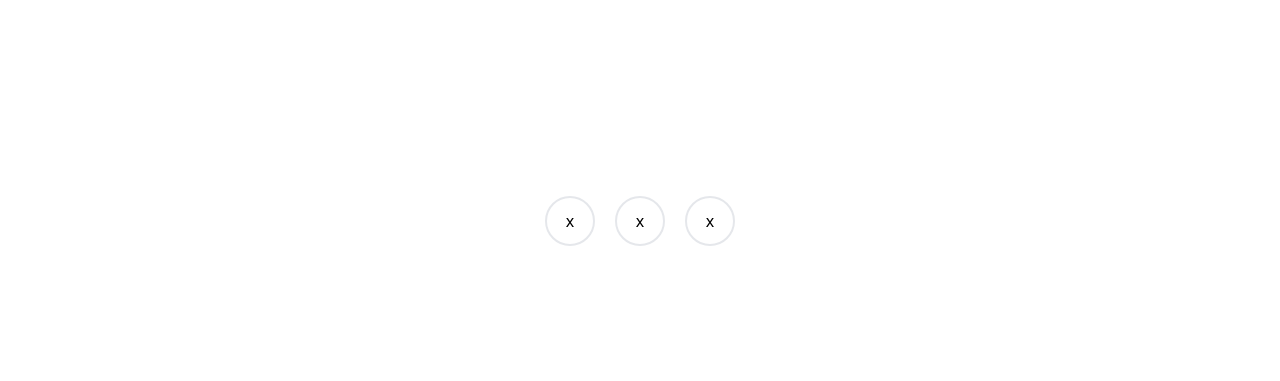
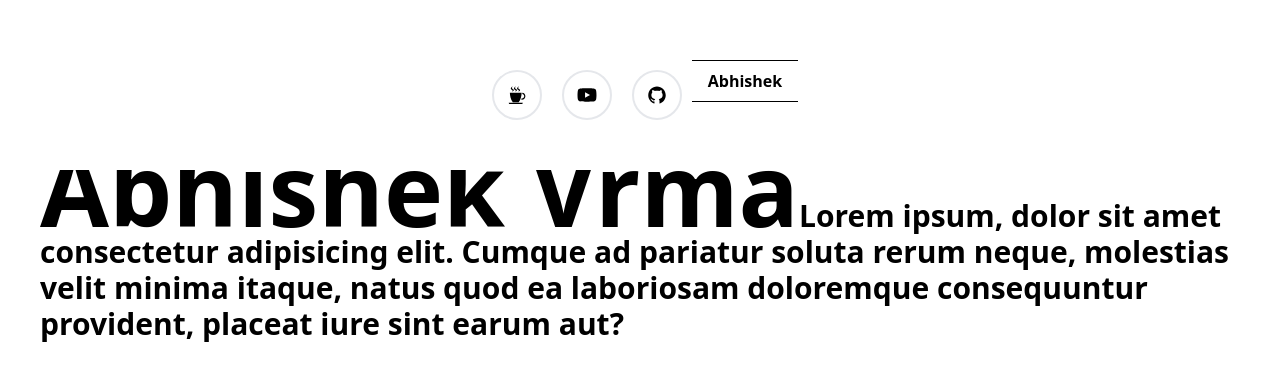
Before and after one commit to abhishekmill/React-Gsap-Components, a React (Vite) app: page / in a window 1280 px wide. Shown: the part 179-560 px from the top of the page. Built offline with nearby package versions, Linux system fonts and the light colour scheme.

Commit message:
added  more components

```diff
--- a/package.json
+++ b/package.json
@@ -12,7 +12,8 @@
   "dependencies": {
     "gsap": "^3.12.5",
     "react": "^18.3.1",
-    "react-dom": "^18.3.1"
+    "react-dom": "^18.3.1",
+    "react-icons": "^5.3.0"
   },
   "devDependencies": {
     "@eslint/js": "^9.11.1",
--- a/src/App.jsx
+++ b/src/App.jsx
@@ -1,12 +1,30 @@
 import ParallaxContainer from "./comp/TrackButton";
+import { GiCoffeeCup } from "react-icons/gi";
+import { FaYoutube } from "react-icons/fa";
+import { AiFillGithub } from "react-icons/ai";
+import ButtonComponent from "./comp/ButtonComp";
+import AnimatedText from "./comp/TextAnim";
 
 function App() {
   return (
     <>
-      <div className="w-full h-screen flex items-center justify-center">
-        <ParallaxContainer />
-        <ParallaxContainer />
-        <ParallaxContainer />
+      <div className="w-full  h-screen flex flex-col items-center justify-center">
+        <div className="flex">
+          <ParallaxContainer icon={<GiCoffeeCup className="text-xl" />} />
+          <ParallaxContainer icon={<FaYoutube className="text-xl" />} />
+          <ParallaxContainer icon={<AiFillGithub className="text-xl" />} />
+
+          <ButtonComponent text="Abhishek" classname={"font-semibold"} />
+        </div>
+        <div className="m-10">
+          <AnimatedText className={"font-semibold text-3xl "}>
+            <span className="text-[100px] my-10">Abhishek Vrma</span>
+            Lorem ipsum, dolor sit amet consectetur adipisicing elit. Cumque ad
+            pariatur soluta rerum neque, molestias velit minima itaque, natus
+            quod ea laboriosam doloremque consequuntur provident, placeat iure
+            sint earum aut?
+          </AnimatedText>
+        </div>
       </div>
     </>
   );
--- /dev/null
+++ b/src/comp/ButtonComp.jsx
@@ -0,0 +1,53 @@
+import React, { useEffect, useRef } from "react";
+import gsap from "gsap";
+import { Color } from "three/src/Three.js";
+
+const AnimatedButton = ({ text = "text", classname }) => {
+  const buttonRef = useRef(null);
+  const spanRef = useRef(null);
+
+  useEffect(() => {
+    const tl = gsap.timeline({ paused: true, reversed: true }); // Set timeline to reversed initially
+
+    // Define the animation sequence with fromTo
+    tl.to(spanRef.current, {
+      duration: 0.2,
+      yPercent: -150,
+      ease: "power2.in",
+    }).fromTo(
+      spanRef.current,
+      { yPercent: 150 },
+      { yPercent: 0, duration: 0.2, immediateRender: false }
+    );
+
+    // Play on mouse enter
+    const handleMouseEnter = () => tl.play();
+
+    // Reverse on mouse leave
+    const handleMouseLeave = () => tl.reverse();
+
+    const button = buttonRef.current;
+    button.addEventListener("mouseenter", handleMouseEnter);
+    button.addEventListener("mouseleave", handleMouseLeave);
+
+    // Cleanup
+    return () => {
+      button.removeEventListener("mouseenter", handleMouseEnter);
+      button.removeEventListener("mouseleave", handleMouseLeave);
+    };
+  }, []);
+
+  return (
+    <a
+      href="#"
+      ref={buttonRef}
+      className="relative inline-block border-y border-black  px-4 h-fit py-2 text-center text-black overflow-hidden"
+    >
+      <span ref={spanRef} className={`inline-block ${classname} `}>
+        {text}
+      </span>
+    </a>
+  );
+};
+
+export default AnimatedButton;
--- /dev/null
+++ b/src/comp/TextAnim.jsx
@@ -0,0 +1,57 @@
+import React, { useEffect, useRef } from "react";
+import gsap from "gsap";
+
+const AnimatedText = ({ className, children }) => {
+  const textRef = useRef(null);
+
+  useEffect(() => {
+    // Function to load SplitType script dynamically
+    const loadSplitType = () => {
+      return new Promise((resolve) => {
+        if (window.SplitType) {
+          resolve(); // Already loaded
+        } else {
+          const script = document.createElement("script");
+          script.src = "https://unpkg.com/split-type";
+          script.async = true;
+          script.onload = () => resolve(); // Resolve when loaded
+          document.body.appendChild(script);
+        }
+      });
+    };
+    console.log(children);
+
+    // Load SplitType and then animate
+    loadSplitType().then(() => {
+      const SplitType = window.SplitType;
+      const typeSplit = new SplitType(textRef.current, {
+        types: "lines, words, chars",
+        tagName: "span",
+      });
+
+      // Animate each word in the text
+      gsap.from(textRef.current.querySelectorAll(".word"), {
+        y: "100%",
+        opacity: 0,
+        filter: "blur(10px)",
+        duration: 0.5,
+        ease: "power1.out",
+        stagger: 0.1,
+      });
+    });
+  }, []);
+
+  return (
+    <div
+      ref={textRef}
+      animate="true"
+      className={`overflow-hidden ${className} `}
+    >
+      {children
+        ? children
+        : "Lorem ipsum dolor sit amet consectetur adipisicing elit. Quia, alias at. Reiciendis quasi dicta nisi veritatis error distinctio magnam? Similique?"}
+    </div>
+  );
+};
+
+export default AnimatedText;
--- a/src/comp/TrackButton.jsx
+++ b/src/comp/TrackButton.jsx
@@ -4,7 +4,7 @@ import gsap from "gsap";
 const ParallaxContainer = ({
   icon = "x",
   hoverColor = "blue-600",
-  defaultColor = "black",
+  defaultColor = "gray-500",
 }) => {
   const containerRef = useRef(null);
   const circleRef = useRef(null);
@@ -30,8 +30,8 @@ const ParallaxContainer = ({
     };
 
     const callParallax = (e) => {
-      parallaxIt(e, circle, 30);
-      parallaxIt(e, icon, 50);
+      parallaxIt(e, circle, 20);
+      parallaxIt(e, icon, 30);
     };
 
     const parallaxIt = (e, target, movement) => {
@@ -67,12 +67,12 @@ const ParallaxContainer = ({
     >
       <div
         ref={circleRef}
-        className={`circle absolute duration-150 h-[50px] w-[50px] border-2 m-10 rounded-full border-${defaultColor} group-hover:border-${hoverColor}`}
+        className={`circle  absolute duration-150 h-[50px] w-[50px] border-2 m-10 rounded-full border-${defaultColor} group-hover:border-${hoverColor}`}
       ></div>
       <div
         ref={iconRef}
-        className={`icon w-6 text-center group-hover:text-${hoverColor}`}
-        style={{ color: `var(--${defaultColor})` }}
+        className={`icon text-center items-center
+         group-hover:text-blue-800 `}
       >
         {icon}
       </div>
```
Also changed, not shown: 1 other file (tests, documents, lock files or other folders).
